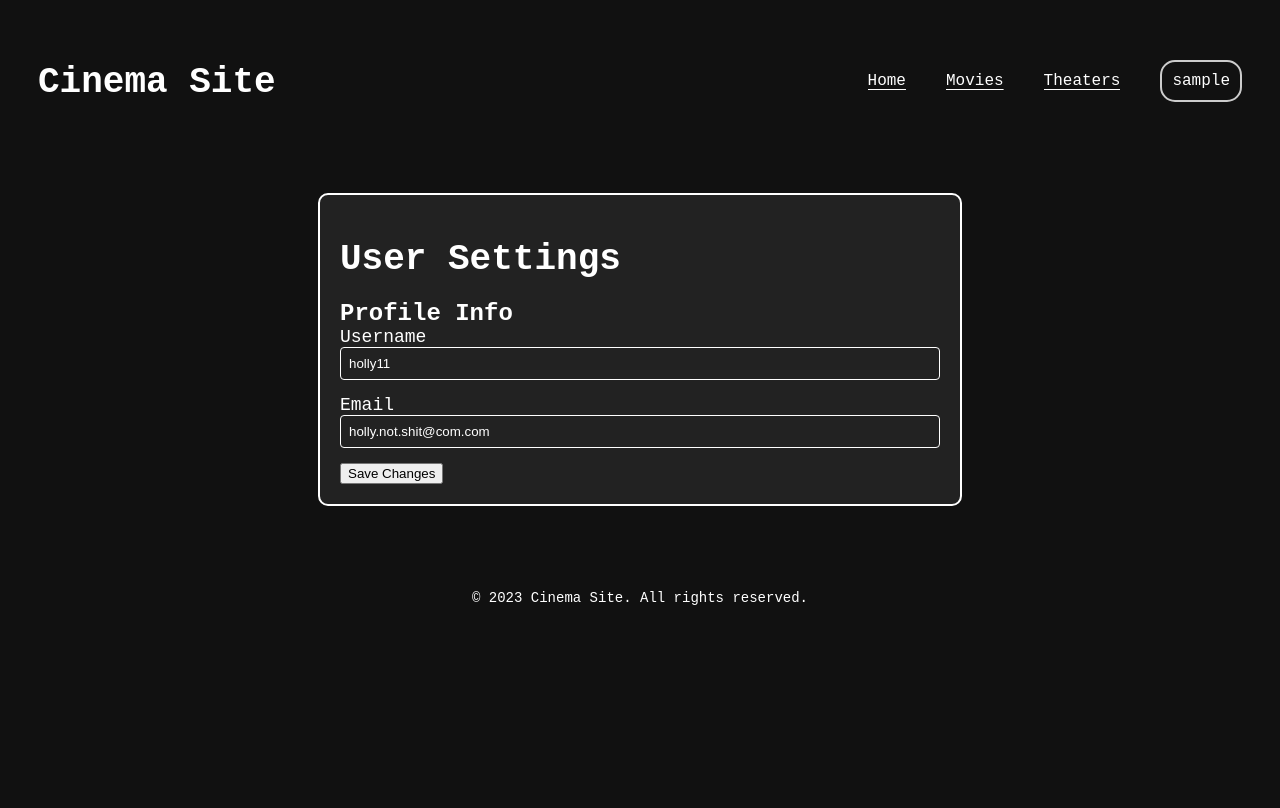
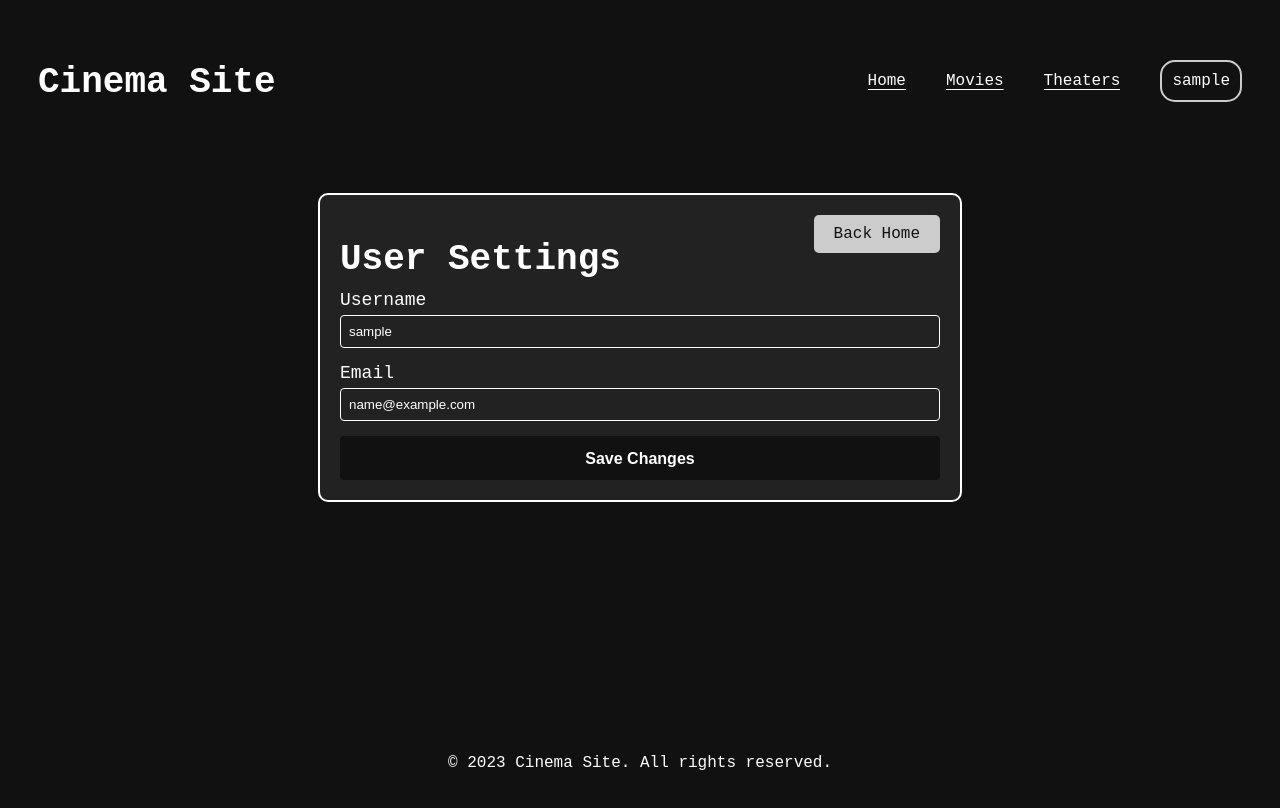
Before and after one commit to bilskyi/soft_cinema, a Django app: page /user/settings/ in a window 1280 px wide. Before the commit the page ends 605 px from the top, so only its background shows below. Run offline with Django 4.2, Linux system fonts and the light colour scheme; the visitor is signed in with stand-in values (Sample User, id 1).

Commit message:
work with templates & styles

```diff
--- a/soft_cinema/home/static/home/css/footer.css
+++ b/soft_cinema/home/static/home/css/footer.css
@@ -1,11 +1,20 @@
+html, body {
+  height: 100%;
+}
+
+body {
+  display: flex;
+  flex-direction: column;
+}
+
+.content {
+  flex: 1;
+}
+
 /* Style footer */
 footer {
-    background-color: #111;
-    color: #fff;
-    text-align: center;
-    padding: 20px;
-  }
-
-  footer p {
-    font-size: 14px;
-  }
+  background-color: #111;
+  color: #fff;
+  text-align: center;
+  padding: 20px;
+}
--- a/soft_cinema/home/static/home/css/styles.css
+++ b/soft_cinema/home/static/home/css/styles.css
@@ -19,7 +19,6 @@ main {
 
 /* Style hero section */
 .welcome {
-  background-image: url(hero.jpg);
   background-size: cover;
   background-position: center;
   text-align: center;
--- a/soft_cinema/home/static/home/css/watch-trailer.css
+++ b/soft_cinema/home/static/home/css/watch-trailer.css
@@ -36,12 +36,13 @@
     background-color: #0e0e28;
     text-decoration: none;
     color: #f1dded;
-    box-shadow: 0 4px 8px 0 rgba(0, 0, 0, 0.2), 0 6px 20px 0 rgba(0, 0, 0, 0.19);
+    box-shadow: 0 4px 8px 0 rgba(0, 0, 0, 0.25), 0 6px 20px 0 rgba(0, 0, 0, 0.25);
     border-radius: 5px;
     font-size: 16px;
     font-weight:bolder;
     cursor: pointer;
     margin-top: 28em;
+    border: 2px solid #0f0f0f;
     transition: background-color 0.3s ease;
   }
 
--- a/soft_cinema/home/templates/home/base.html
+++ b/soft_cinema/home/templates/home/base.html
@@ -30,7 +30,7 @@
         >
         <ul class="dropdown-menu">
           <li><a href="{% url 'profile' user.slug %}">Profile</a></li>
-          <li><a href="#">Settings</a></li>
+          <li><a href="{% url 'settings' %}">Settings</a></li>
           <li><a href="{% url 'logout' %}">Log Out</a></li>
         </ul>
       </li>
@@ -48,8 +48,11 @@
 <body>
 {% endblock header %}
 
+
+<div class="content">
 {% block content %}
 {% endblock content %}
+</div>
 
 {% block footer%}
 <footer>
--- a/soft_cinema/theater/templates/theater/seats.html
+++ b/soft_cinema/theater/templates/theater/seats.html
@@ -26,5 +26,5 @@
       {% endfor %}
     </div>
   </div>
-  <button type="submit">Book seats</button>
+  <button type="submit" class="button">Book seats</button>
 </form>
--- a/soft_cinema/user/static/user/css/settings.css
+++ b/soft_cinema/user/static/user/css/settings.css
@@ -14,18 +14,36 @@
       padding: 20px;
     }
 
+    .back-home {
+      margin-bottom: 10px;
+      float: right;
+    }
+
+    .back-home a {
+      background-color: #ccc;
+      color: #111;
+      display: inline-block;
+      padding: 10px 20px;
+      text-decoration: none;
+      border-radius: 5px;
+    }
+
+    .back-home a:hover {
+      background-color: #dddddd;
+    }
+
+
     h1 {
       font-size: 36px;
       margin-bottom: 10px;
     }
 
-    h2 {
-      font-size: 24px;
-      margin-bottom: 0;
+    label {
+      font-size: 18px;
     }
 
-    label {
-      font-size: 18px;
+    .field {
+      margin: 10px 0;
     }
 
     input[type="text"],
@@ -36,7 +54,7 @@
       border: 1px solid #fff;
       border-radius: 4px;
       box-sizing: border-box;
-      margin-bottom: 15px;
+      margin: 5px 0;
       background-color: #222;
       color: #fff;
     }
@@ -63,3 +81,35 @@
       color: #ff0000;
       margin-top: 10px;
     }
+
+.save-changes {
+  background-color: #111111;
+  border-radius: 4px;
+  border-style: none;
+  box-sizing: border-box;
+  color: #fff;
+  cursor: pointer;
+  display: inline-block;
+  font-size: 16px;
+  font-weight: 700;
+  line-height: 1.5;
+  margin: 0;
+  max-width: none;
+  min-height: 44px;
+  min-width: 10px;
+  outline: none;
+  overflow: hidden;
+  padding: 9px 20px 8px;
+  position: relative;
+  text-align: center;
+  text-transform: none;
+  user-select: none;
+  -webkit-user-select: none;
+  touch-action: manipulation;
+  width: 100%;
+}
+
+.save-changes:hover,
+.save-changes:focus {
+  opacity: .75;
+}
--- a/soft_cinema/user/templates/user/settings.html
+++ b/soft_cinema/user/templates/user/settings.html
@@ -2,30 +2,43 @@
 {% load static %}
 
 {% block additional %}
-<title>User Settings</title>
 <link rel="stylesheet" href="{% static 'user/css/settings.css' %}">
+<title>@{{request.user.slug}}</title>
 {% endblock additional %}
 
 {% block content %}
   <div class="container">
+    <div class="back-home">
+      <a href="{% url 'profile' request.user.slug %}">Back Home</a>
+    </div>
     <div class="profile-header">
       <h1>User Settings</h1>
-      <h2>Profile Info</h2>
     </div>
     <form method="post" >
         {% csrf_token %}
-        <div>
+        <div class="field">
             <label for="username">Username</label>
-            <input type="text" name="username" value="holly11" maxlength="255" required="" id="id_username">
+            <input type="text" name="username" value="{{request.user.username}}" maxlength="255" required="" id="id_username">
+        </div>
+        <div class="field">
+            <label for="email">Email</label>
+            <input type="email" name="email" value="{{request.user.email}}" maxlength="254" required="" id="id_email">
         </div>
         <div>
-            <label for="email">Email</label>
-            <input type="email" name="email" value="holly.not.shit@com.com" maxlength="254" required="" id="id_email">
+          <button class="save-changes" type="submit">Save Changes</button>
         </div>
-
-        <div class="form-group">
-            <button type="submit">Save Changes</button>
-        </div>
-    </form>
+        {% if message %}
+        <p>{{message}}</p>
+        {% endif %}
+        {% if form.errors %}
+        <ul class="error-list">
+            {% for field in form %}
+                {% for error in field.errors %}
+                    <li class="error-item">{{ error }}</li>
+                {% endfor %}
+            {% endfor %}
+        </ul>
+        {% endif %}
+      </form>
   </div>
   {% endblock content %}
--- a/soft_cinema/user/views.py
+++ b/soft_cinema/user/views.py
@@ -45,13 +45,16 @@ def logout_user(request):
 
 @login_required
 def settings(request):
+    message = ''
     if request.method == 'POST':
         form = UserChangeForm(request.POST, instance=request.user )
         if form.is_valid():
+            message = "Changes were successfullyy added"
             form.save()
+
     else:
         form = UserChangeForm()
-    return render(request, 'user/settings.html', {'form': form})
+    return render(request, 'user/settings.html', {'form': form, 'message': message})
 
 
 @login_required
```
Also changed, not shown: soft_cinema/theater/static/theater/css/seats.css (+9 -4 lines), soft_cinema/user/static/user/css/profile.css (+22 -2 lines).
